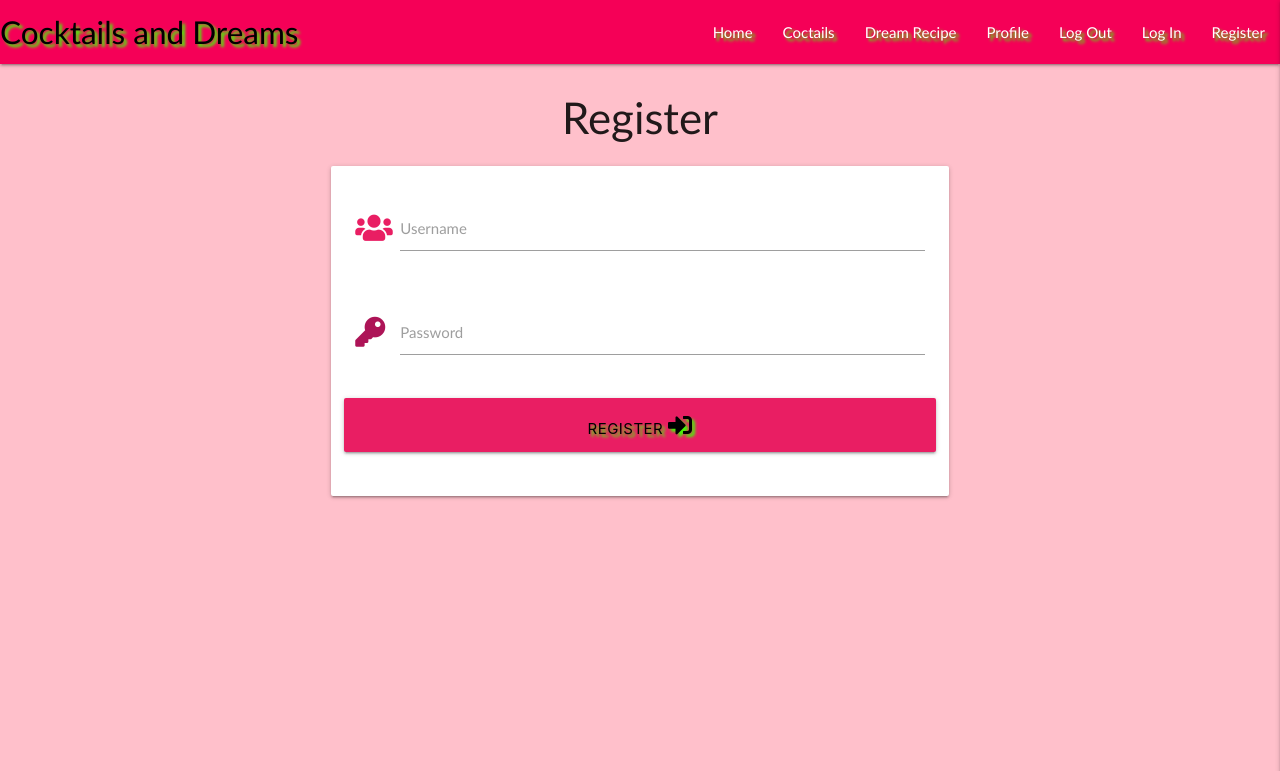
After one commit to MaggieDaisy/Cocktails_and_Dreams, a Flask app: page /register in a window 1280 px wide. The commit adds this page. Shown: the top 771 px of the page. Run offline with Flask 2, Linux system fonts and the light colour scheme; some libraries are stand-ins or nearby versions.

Commit message:
Add Register template, create register html file, add security Werkzeug features, and methods

```diff
--- a/app.py
+++ b/app.py
@@ -4,6 +4,7 @@ from flask import (
     redirect, request, session, url_for)
 from flask_pymongo import PyMongo
 from bson.objectid import ObjectId
+from werkzeug.security import generate_password_hash, check_password_hash
 if os.path.exists("env.py"):
     import env
 
@@ -24,6 +25,11 @@ def get_recipes():
     return render_template("recipes.html", recipes=recipes)
 
 
+@app.route("/register", methods=["GET", "POST"])
+def register():
+    return render_template("register.html")
+
+
 if __name__ == "__main__":
     app.run(host=os.environ.get("IP"),
             port=int(os.environ.get("PORT")),
--- a/static/css/style.css
+++ b/static/css/style.css
@@ -2,6 +2,10 @@ body {
     background-color:pink;
 }
 
+html {
+    font-family: GillSans, Calibri, Trebuchet, sans-serif;
+ }
+
 .text-shadow {
     text-shadow: 3px 3px 3px rgba(66,251,5);
 }
--- a/templates/base.html
+++ b/templates/base.html
@@ -27,7 +27,7 @@
                     <li><a href="#">Profile</a></li>
                     <li><a href="#">Log Out</a></li>
                     <li><a href="#">Log In</a></li>
-                    <li><a href="#">Register</a></li>
+                    <li><a href="{{ url_for('register') }}">Register</a></li>
                 </ul>
             </div>
         </nav>
@@ -42,7 +42,7 @@
             <li><a href="#">Profile</a></li>
             <li><a href="#">Log Out</a></li>
             <li><a href="#">Log In</a></li>
-            <li><a href="#">Register</a></li>
+            <li><a href="{{ url_for('register') }}">Register</a></li>
         </ul>
     </header>
 
--- /dev/null
+++ b/templates/register.html
@@ -0,0 +1,35 @@
+{% extends "base.html" %}
+{% block content %}
+
+<h3 class="center-align">Register</h3>
+
+<div class="row">
+    <form class="col s12 m6 offset-m3" method="POST" action="{{ url_for('register') }}">
+        <div class="card-panel">
+            <!-- username input field-->
+            <div class="row">
+                <div class="input-field col s12">
+                    <i class="fas fa-users prefix pink-text"></i>
+                    <input id="username" name="username" type="text" class="validate">
+                    <label for="username">Username</label>
+                </div>
+            </div>
+            <!-- password input field-->
+            <div class="row">
+                <div class="input-field col s12">
+                    <i class="fas fa-key prefix pink-text text-darken-3"></i>
+                    <input id="password" name="password" type="password" class="validate">
+                    <label for="password">Password</label>
+                </div>
+            </div>
+            <!-- registration submit button-->
+            <div class="row">
+                <button type="submit" class="col s12 btn-large pink black-text text-shadow">
+                    Register <i class="fas fa-sign-in-alt"></i>
+                </button>
+            </div>
+            </div>
+    </form>
+</div>
+
+  {% endblock %}
```
